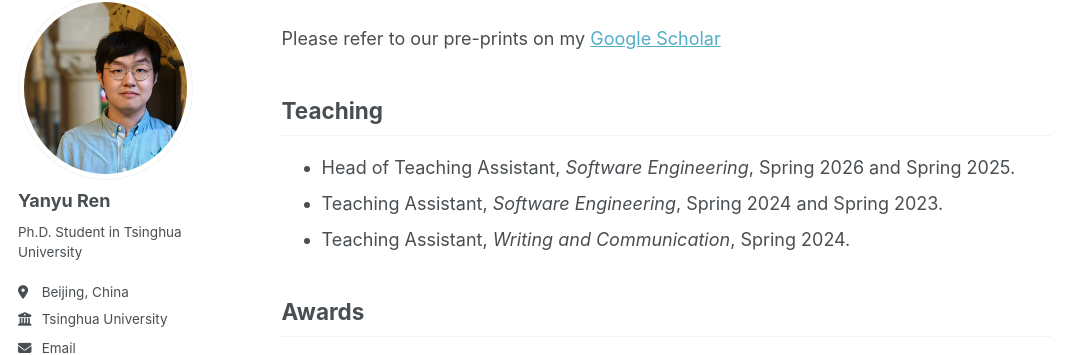
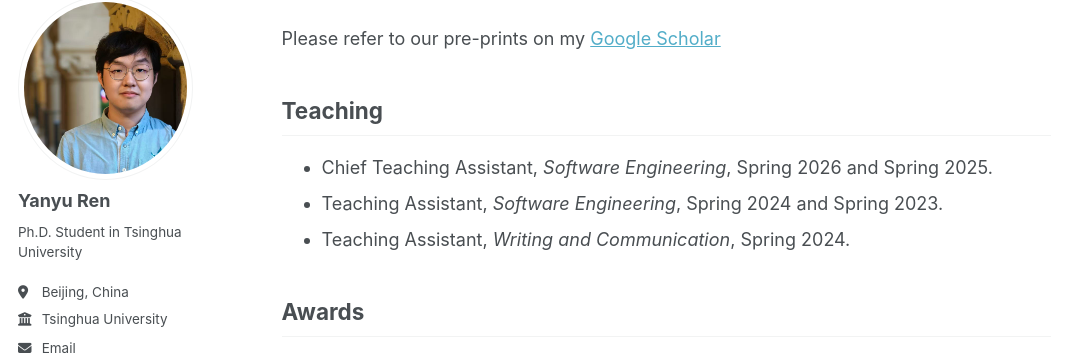
Before and after one commit to robinren03/robinren03.github.io, a Jekyll site: the page built from _pages/about.md, in a window 1280 px wide and 900 px high, scrolled down 1885 px. Shown: the part 103-458 px from the top of the window, without its empty margins (0-1076 px from the left). Built offline with Jekyll 4.4.1, drawn with Linux system fonts in a browser that asks for light colours; some web fonts are replaced; a script that is not in the unit is left out.

Commit message:
Update title from Head to Chief Teaching Assistant

```diff
--- a/_pages/about.md
+++ b/_pages/about.md
@@ -64,7 +64,7 @@ Please refer to our pre-prints on my [Google Scholar](https://scholar.google.com
 
 Teaching
 -----
-- Head of Teaching Assistant, _Software Engineering_, Spring 2026 and Spring 2025.
+- Chief Teaching Assistant, _Software Engineering_, Spring 2026 and Spring 2025.
 - Teaching Assistant, _Software Engineering_, Spring 2024 and Spring 2023.
 - Teaching Assistant, _Writing and Communication_, Spring 2024.
 
```
